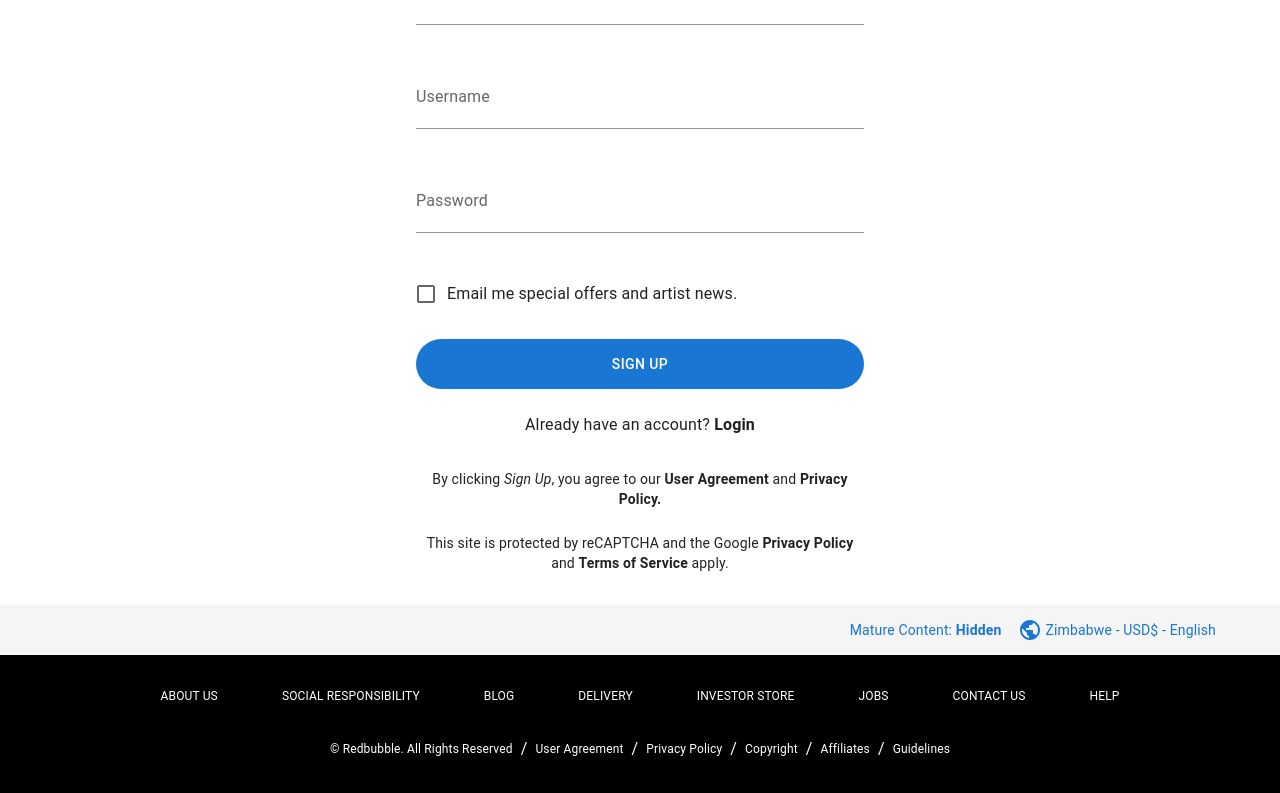
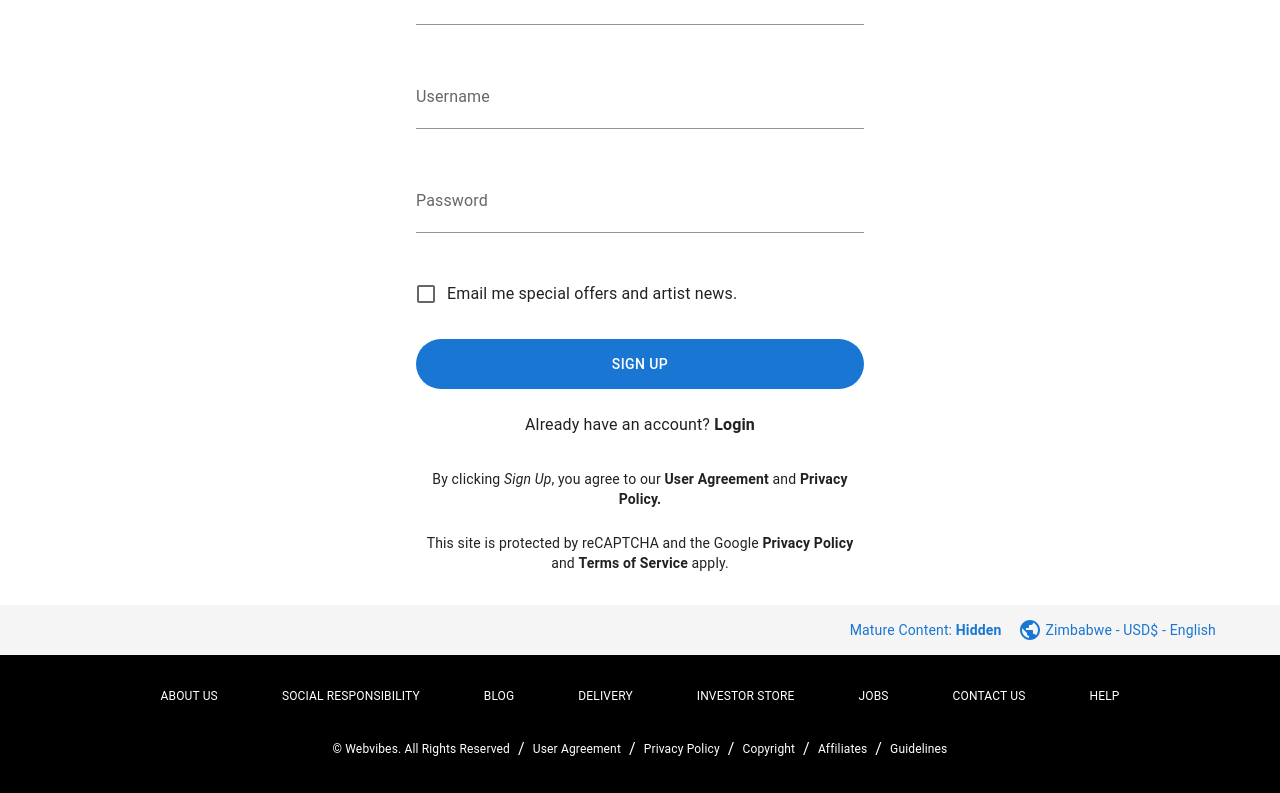
Before and after one commit to Tanaka785/OnlineStore, a React (Vite) app in the folder Frontend/: page /signup in a window 1280 px wide. Shown: the part 581-1374 px from the top of the page. Built offline with nearby package versions, Linux system fonts and the light colour scheme.

Commit message:
`Update AuthFooter.jsx: change copyright owner from Redbubble to Webvibes`

```diff
--- a/Frontend/src/components/other/authentication/footer/AuthFooter.jsx
+++ b/Frontend/src/components/other/authentication/footer/AuthFooter.jsx
@@ -19,7 +19,7 @@ const bigLinks = [
 ];
 
 const smallLinks = [
-  { label: "© Redbubble. All Rights Reserved", url: "/" },
+  { label: "© Webvibes. All Rights Reserved", url: "/" },
   { label: "User Agreement", url: "/" },
   { label: "Privacy Policy", url: "/" },
   { label: "Copyright", url: "/" },
```
